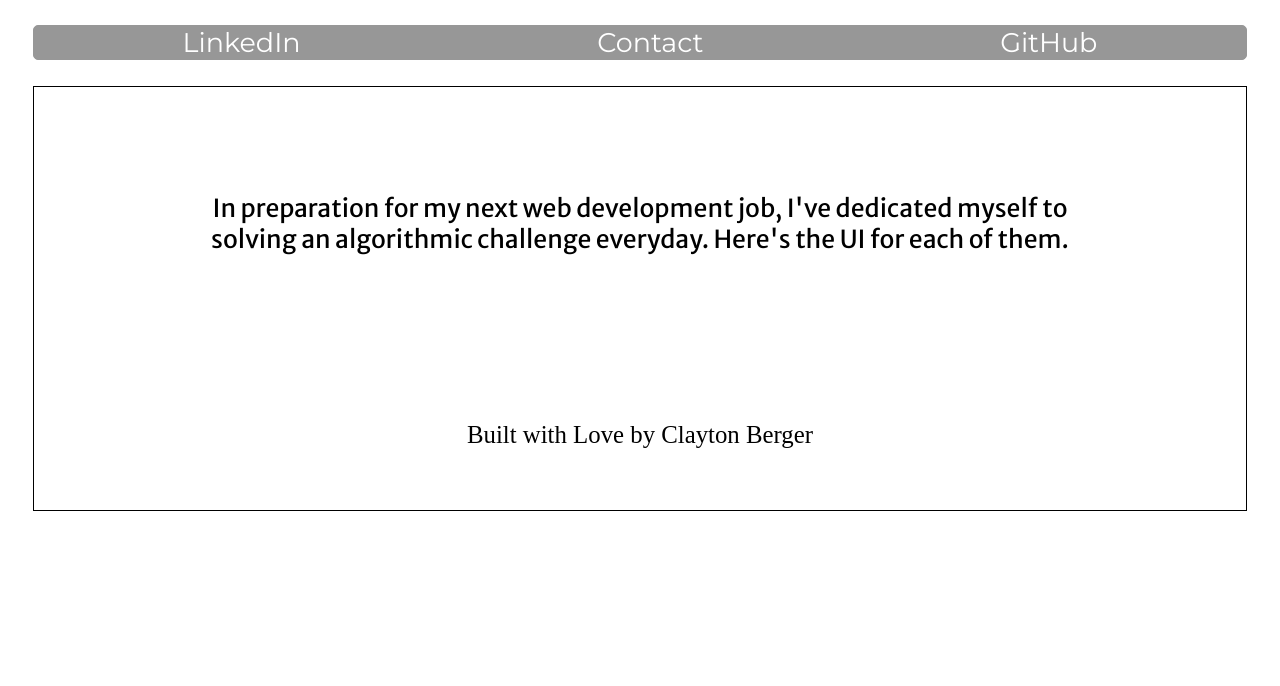
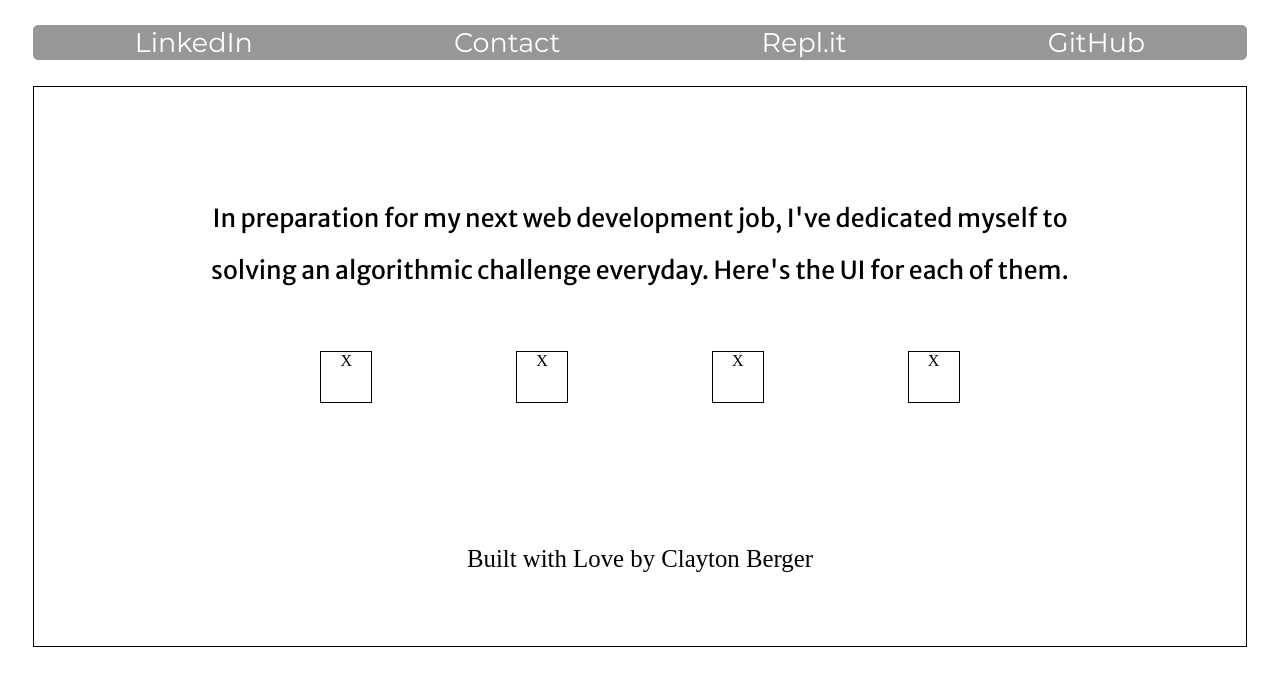
Before and after one commit to HippErger/PracticeProblemsUI, a React (Create React App) app: page / in a window 1280 px wide. Shown: the top 686 px of the page. Built offline with nearby package versions, Linux system fonts and the light colour scheme; a web font is replaced by a local one.

Commit message:
first scrollbar addition

```diff
--- a/src/App.js
+++ b/src/App.js
@@ -21,6 +21,7 @@ class App extends Component {
         <header>
           <a href='https://www.linkedin.com/in/claytonrberger/'>LinkedIn </a>
           <a href='#'>Contact</a>
+          <a href='https://repl.it/@HippErger'>Repl.it</a>
           <a href='https://github.com/HippErger'>GitHub</a>
         </header>
         <main>
@@ -28,6 +29,12 @@ class App extends Component {
             <p>In preparation for my next web development job, I've dedicated myself to solving
               an algorithmic challenge everyday. Here's the UI for each of them.
             </p>
+            <div className='tileScroller'>
+              <div className='singleTile'>X</div>
+              <div className='singleTile'>X</div>
+              <div className='singleTile'>X</div>
+              <div className='singleTile'>X</div>
+            </div>
           </div>
           <p className='withLove'>Built with Love by Clayton Berger</p>
         </main>
--- a/src/stylesheets/app.css
+++ b/src/stylesheets/app.css
@@ -32,6 +32,7 @@ p {
     font-family: 'Merriweather Sans', sans-serif;
     margin: 5% auto;
     font-size: 155%;
+    line-height: 210%;
 }
 .withLove {
     font-family: 'Shrikhand', cursive;
@@ -42,3 +43,15 @@ main > div {
     margin: 5% auto;
     text-align: center;
 }
+
+.tileScroller {
+    display: flex;
+    justify-content: space-evenly;
+}
+
+.singleTile {
+    height: 50px;
+    width: 50px;
+    border: solid black .5px;
+    margin: 1%
+}
```
